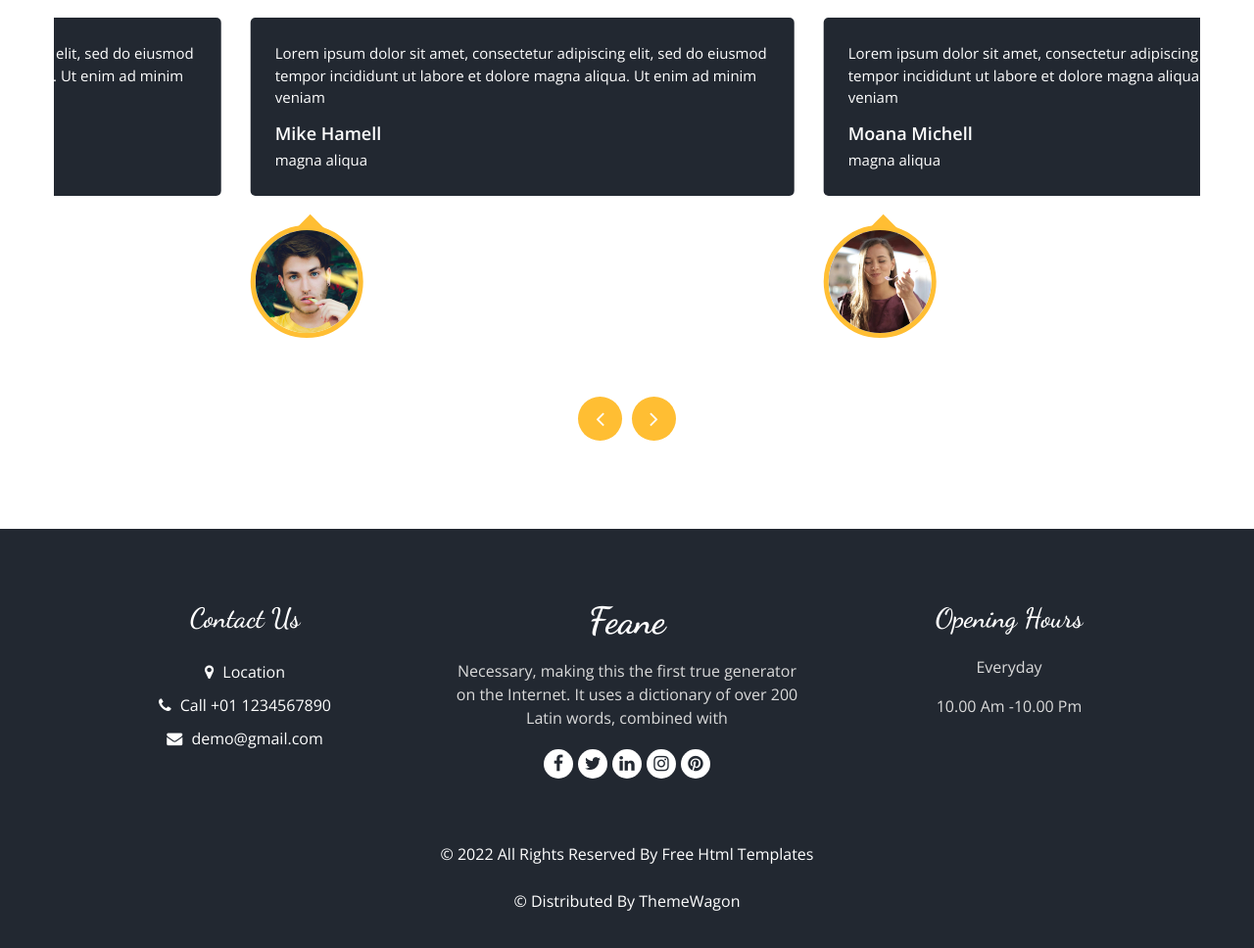
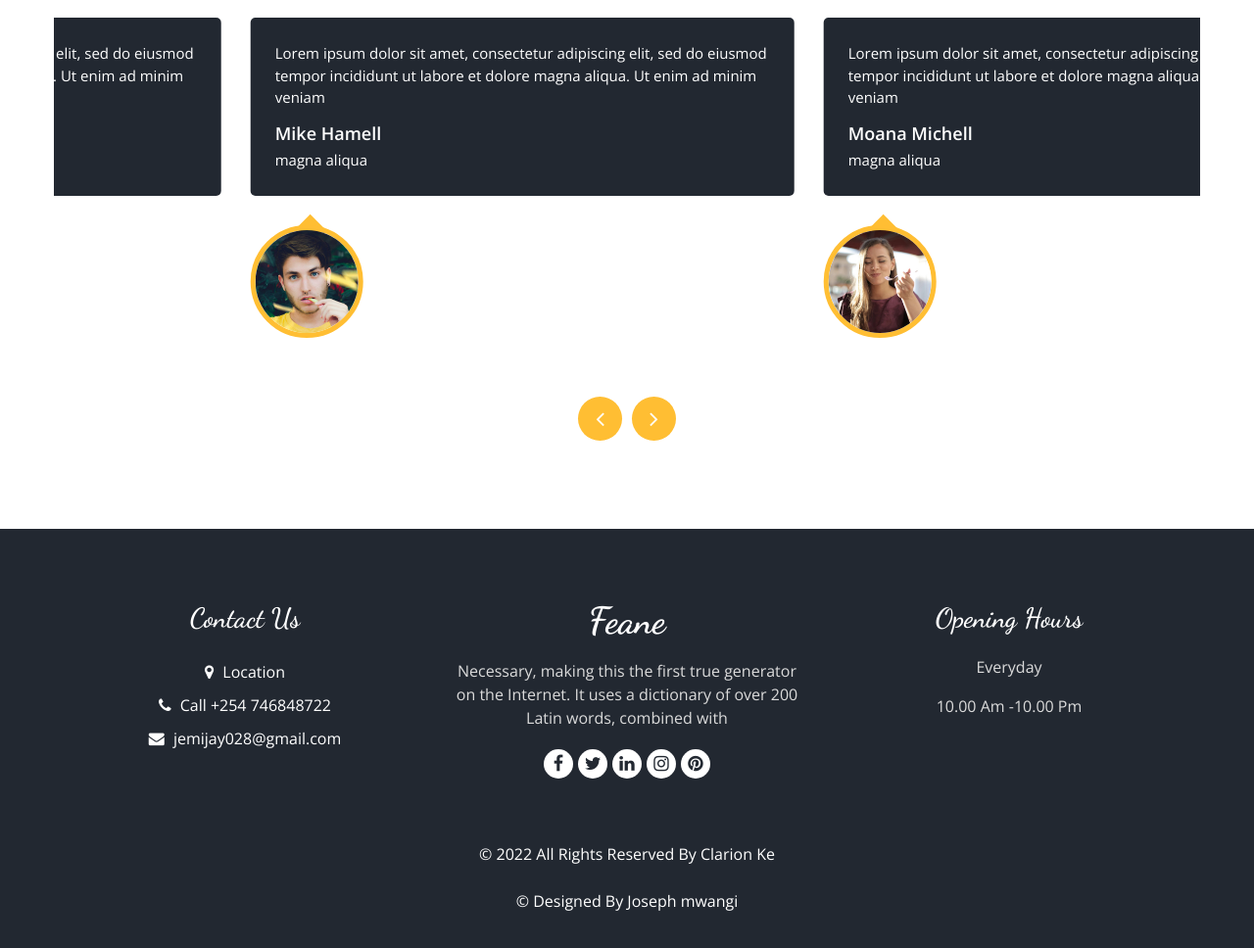
Before and after one commit to clarionke/fast-food-restaurant, a plain HTML site: page index.html in a window 1280 px wide. Shown: the part 4405-5373 px from the top of the page at 98% size. Drawn offline with nearby package versions, Linux system fonts and the light colour scheme; some packages are replaced by stand-ins of ours.

Commit message:
Merge branch 'main' of https://github.com/clarionke/fast-food-restaurant

```diff
--- a/index.html
+++ b/index.html
@@ -13,7 +13,7 @@
   <meta name="author" content="" />
   <link rel="shortcut icon" href="images/favicon.png" type="">
 
-  <title> Feane </title>
+  <title> Fast Food Restaurant </title>
 
   <!-- bootstrap core css -->
   <link rel="stylesheet" type="text/css" href="css/bootstrap.css" />
@@ -1256,13 +1256,13 @@
               <a href="">
                 <i class="fa fa-phone" aria-hidden="true"></i>
                 <span>
-                  Call +01 1234567890
+                  Call +254 746848722
                 </span>
               </a>
               <a href="">
                 <i class="fa fa-envelope" aria-hidden="true"></i>
                 <span>
-                  demo@gmail.com
+                  jemijay028@gmail.com
                 </span>
               </a>
             </div>
@@ -1310,9 +1310,9 @@
       <div class="footer-info">
         <p>
           &copy; <span id="displayYear"></span> All Rights Reserved By
-          <a href="https://html.design/">Free Html Templates</a><br><br>
-          &copy; <span id="displayYear"></span> Distributed By
-          <a href="https://themewagon.com/" target="_blank">ThemeWagon</a>
+          <a href="https://clarionwebmasters.com">Clarion Ke</a><br><br>
+          &copy; <span id="displayYear"></span> Designed By
+          <a href="#">Joseph mwangi</a>
         </p>
       </div>
     </div>
```
